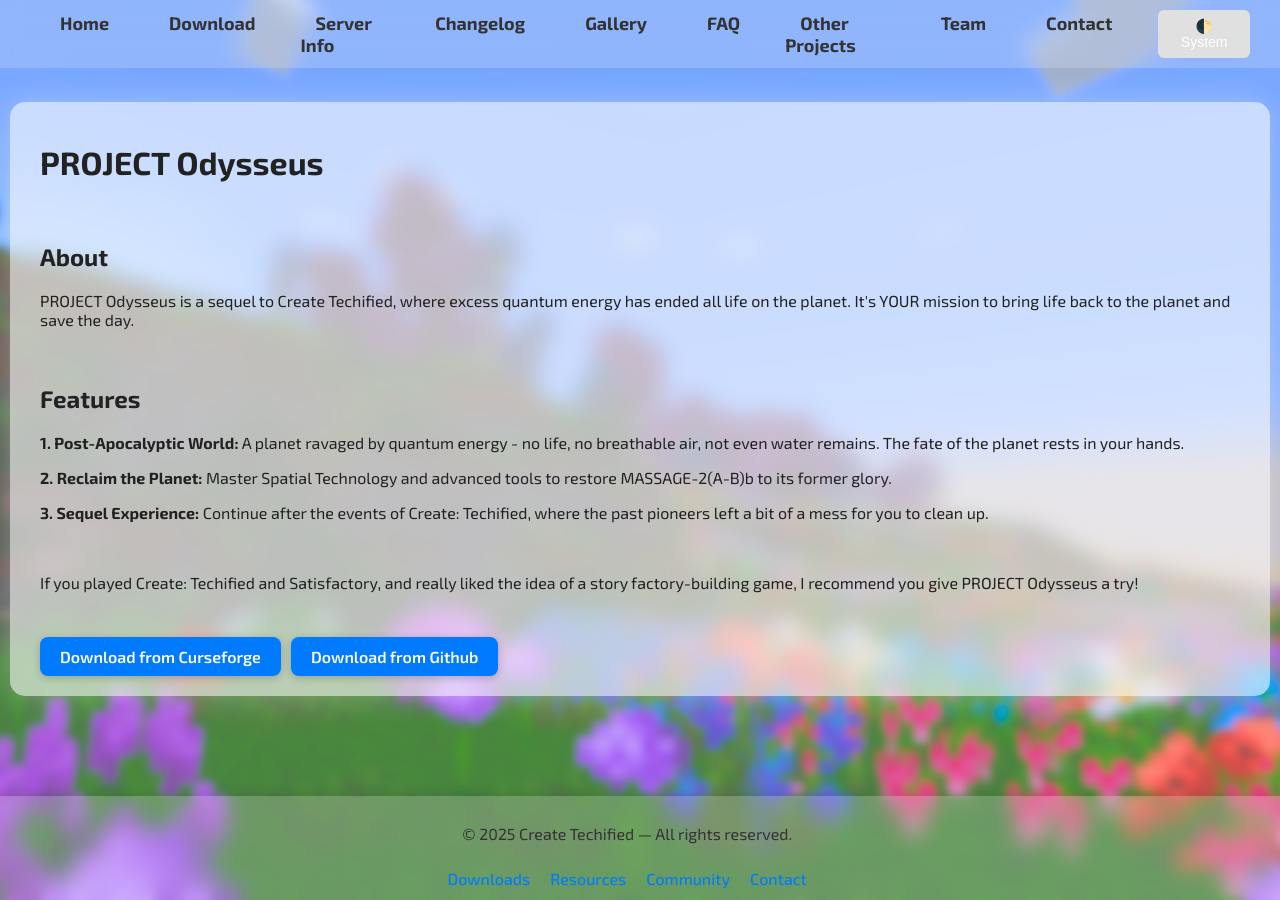
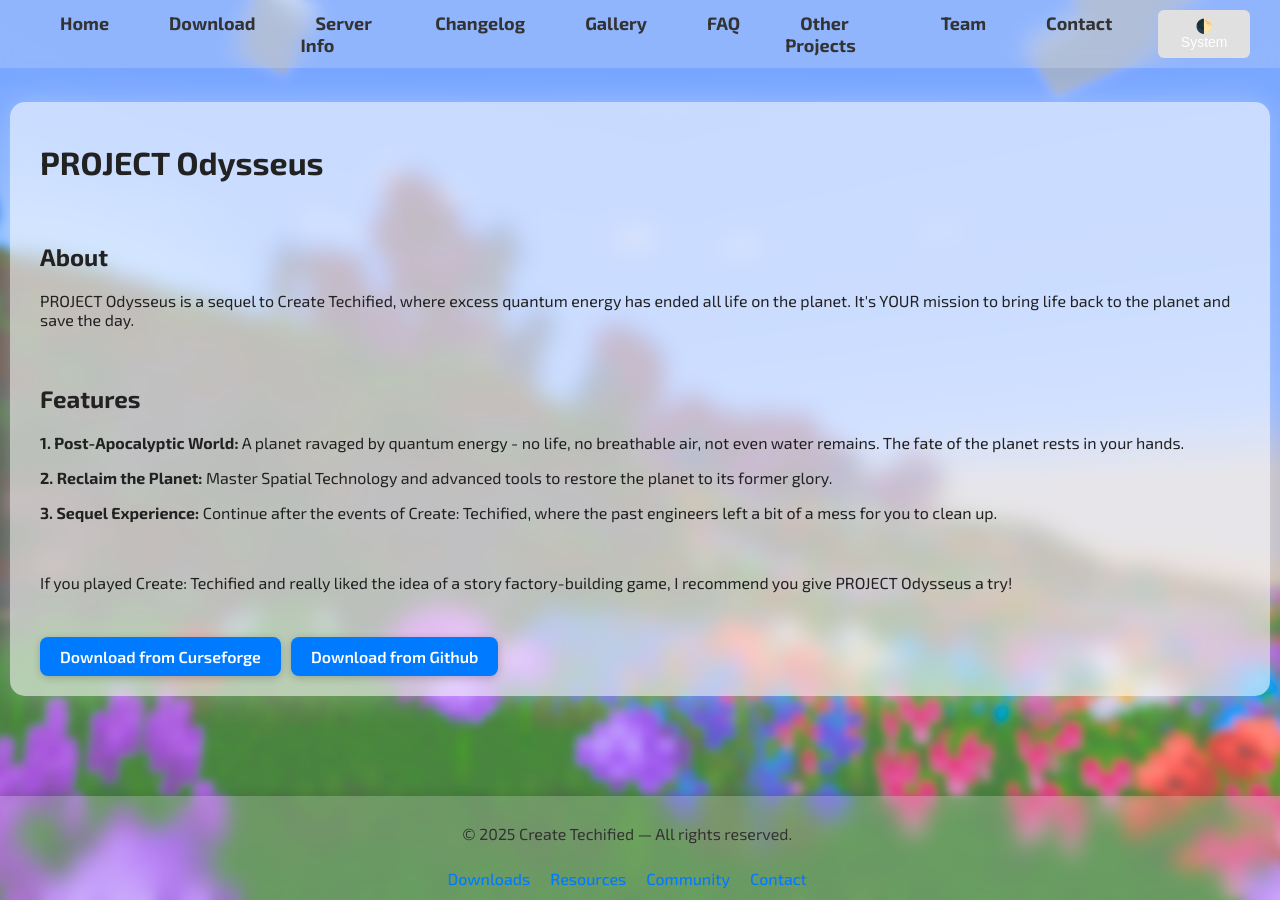
Before and after one commit to CreateTechified/Website, a Jekyll site: the page built from project_odysseus.html, in a window 1280 px wide. Built offline with Jekyll 4.4.1, drawn with Linux system fonts in a browser that asks for light colours.

Commit message:
remove satisfactory references

```diff
--- a/project_odysseus.html
+++ b/project_odysseus.html
@@ -11,10 +11,10 @@
     <br>
     <h2><strong>Features</strong></h2>
     <p><strong>1. Post-Apocalyptic World:</strong> A planet ravaged by quantum energy - no life, no breathable air, not even water remains. The fate of the planet rests in your hands.</p>
-    <p><strong>2. Reclaim the Planet:</strong> Master Spatial Technology and advanced tools to restore MASSAGE-2(A-B)b to its former glory.</p>
-    <p><strong>3. Sequel Experience:</strong> Continue after the events of Create: Techified, where the past pioneers left a bit of a mess for you to clean up.</p>
+    <p><strong>2. Reclaim the Planet:</strong> Master Spatial Technology and advanced tools to restore the planet to its former glory.</p>
+    <p><strong>3. Sequel Experience:</strong> Continue after the events of Create: Techified, where the past engineers left a bit of a mess for you to clean up.</p>
     <br>
-    <p>If you played Create: Techified and Satisfactory, and really liked the idea of a story factory-building game, I recommend you give PROJECT Odysseus a try!</p>
+    <p>If you played Create: Techified and really liked the idea of a story factory-building game, I recommend you give PROJECT Odysseus a try!</p>
     <br>
     <a class="button" href="">Download from Curseforge</a><a class="button" href="">Download from Github</a>
 </div>
```
